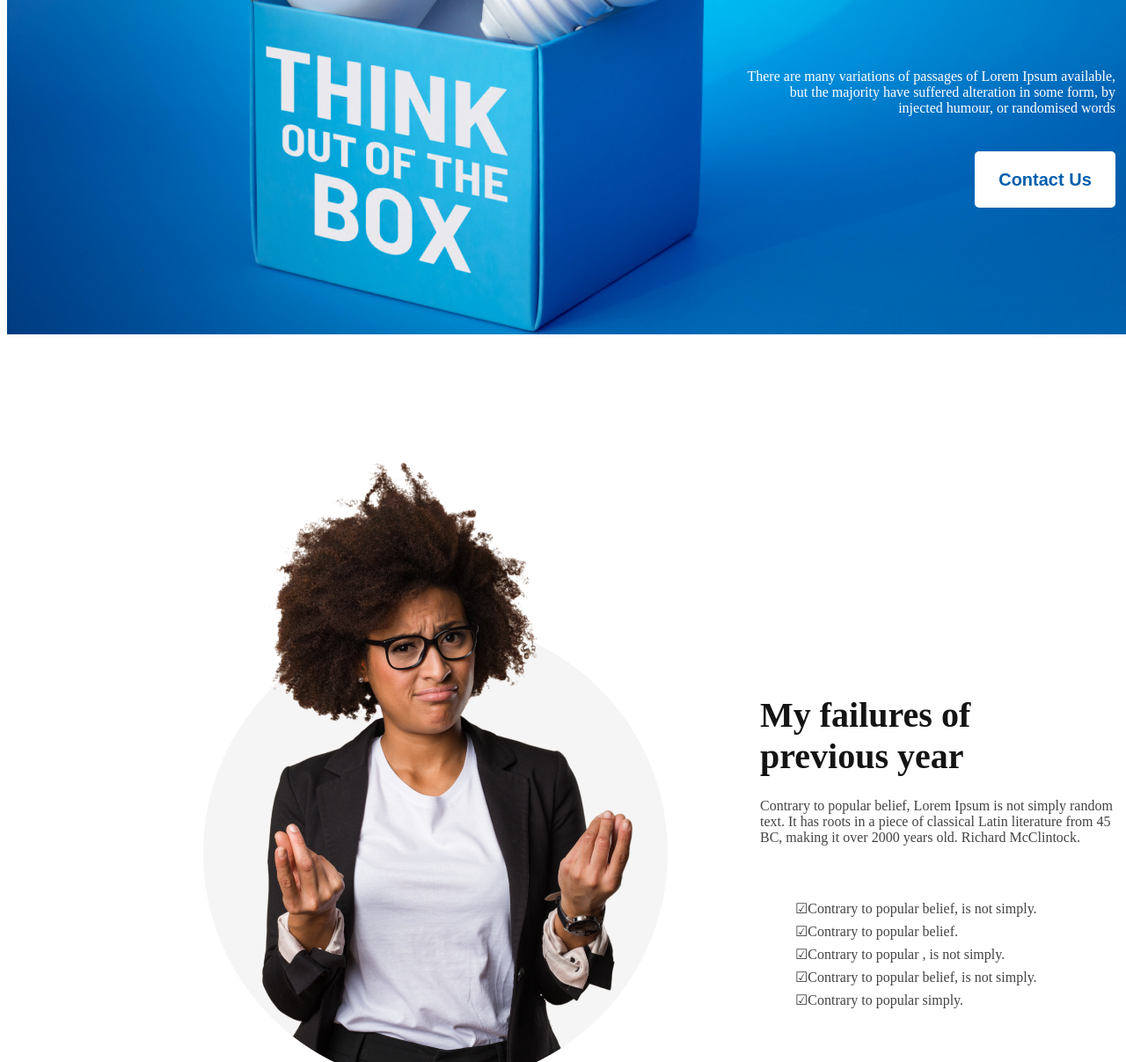
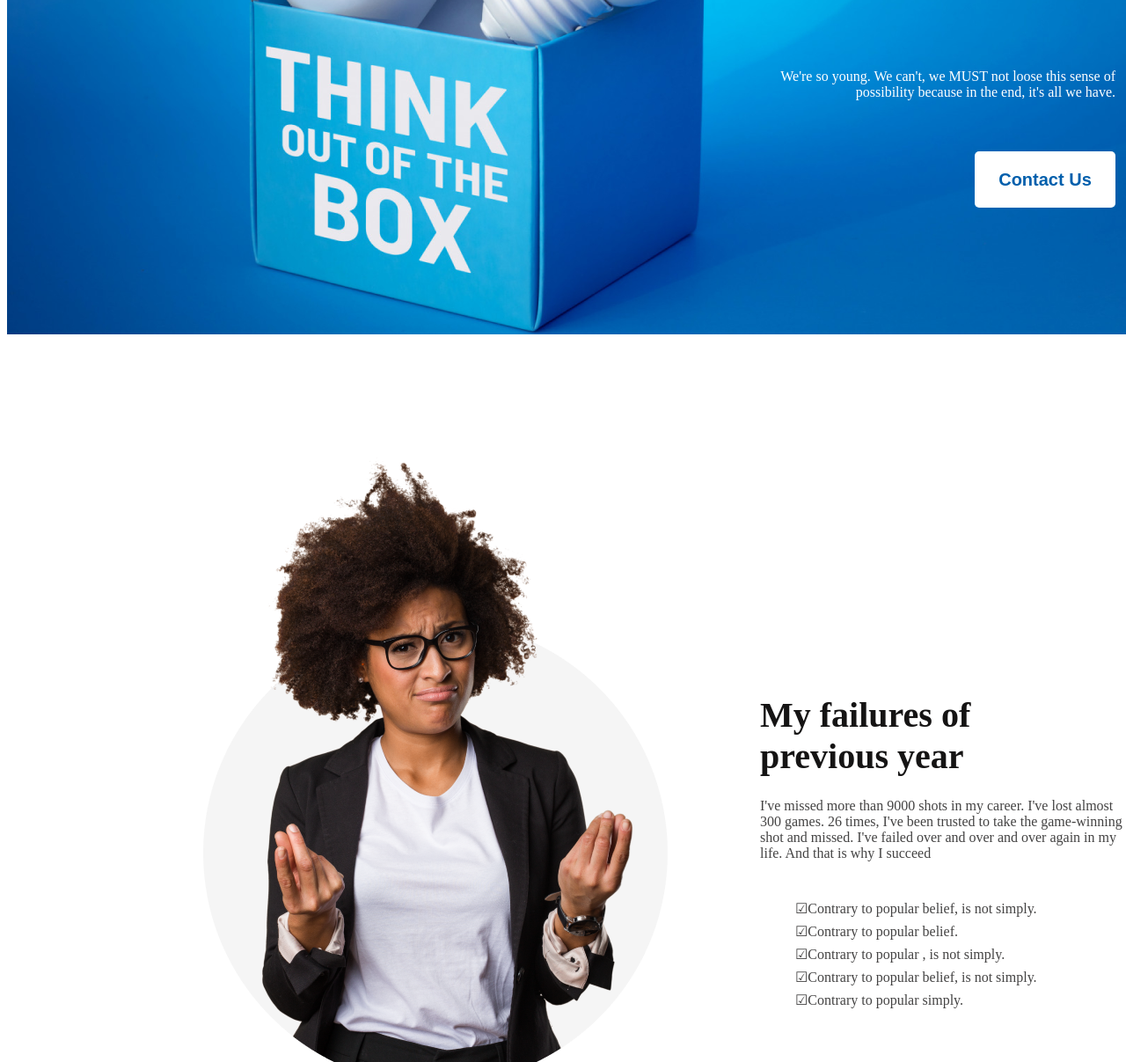
Before and after one commit to Rafidzaman/new-year-new-me, a plain HTML site: page index.html in a window 1280 px wide. Shown: the part 436-1643 px from the top of the page at 88% size. Drawn offline with Linux system fonts and the light colour scheme.

Commit message:
'last-commit'

```diff
--- a/index.html
+++ b/index.html
@@ -15,7 +15,7 @@
             <h3 class="header-title">All Thinks Are Possible If You believe</h3>
       </div>
         <div class="header-Container">
-         <p class="header-description">There are many variations of passages of Lorem Ipsum available, but the majority have suffered alteration in some form, by injected humour, or randomised words</p>
+         <p class="header-description">We're so young. We can't, we MUST not loose this sense of possibility because in the end, it's all we have.</p>
       </div>
         <div class="header-Container">
           <button class="header-btn">Contact Us</button>
@@ -30,7 +30,7 @@
             </div>
             <div class="text-section">
                 <h3 class="about-header">My failures of previous year</h3>
-                <p class="about-description">Contrary to popular belief, Lorem Ipsum is not simply random text. It has roots in a piece of classical Latin literature from 45 BC, making it over 2000 years old. Richard McClintock.</p>
+                <p class="about-description">I've missed more than 9000 shots in my career. I've lost almost 300 games. 26 times, I've been trusted to take the game-winning shot and missed. I've failed over and over and over again in my life. And that is why I succeed</p>
                 <ul class="about-list">
                     <li class="list-item"><span style='font: size 16px;'>&#9745;</span>Contrary to popular belief, is not simply.</li>
                     <li class="list-item"><span style='font: size 16px;'>&#9745;</span>Contrary to popular belief.</li>
```
